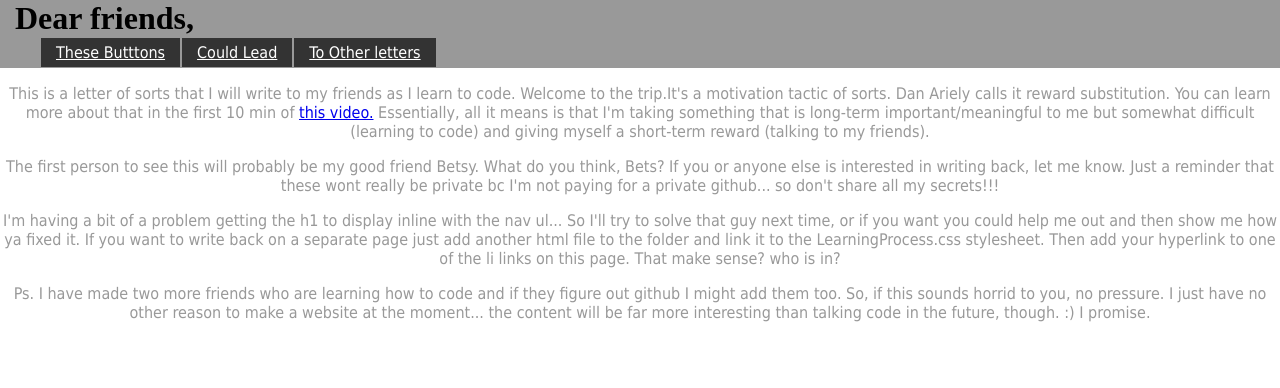
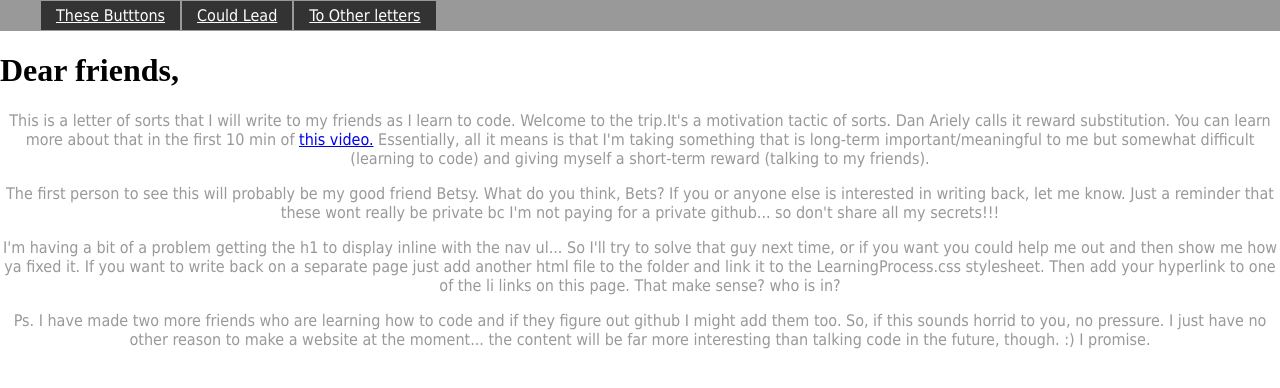
Before and after one commit to rachluebcke/TheLearningProcess, a plain HTML site: page Index.html in a window 1280 px wide. Drawn offline with Linux system fonts and the light colour scheme.

Commit message:
Moving <h1> and adding a title with the Italian flag

```diff
--- a/Index.html
+++ b/Index.html
@@ -2,14 +2,13 @@
 <html>
 <head>
 	<link rel="stylesheet" type="text/css" href="LearningProcess.css">
-
+	<title> The Learning Process </title>
+	<link rel="shortcut icon" href="Italy-256.png">
 </head>
 <body>
 
 	<header>
-	<h1>
-		Dear friends,
-	</h1>
+
 	<nav>
 		<ul>
 			<li><a href="#" target="_blank">These Butttons</a>
@@ -17,8 +16,11 @@
 			<li><a href="#">To Other letters</a>
 		</ul>
 	</nav>
+	</header>
 
-	</header>
+	<h1> <!-- Hey Rach! The <h1> tag can just be placed below the header in the html doc. I just moved it down a few lines :) ---Betsy -->
+		Dear friends,
+	</h1>
 		<p>
 		This is a letter of sorts that I will write to my friends as I learn to code. Welcome to the trip.It's a motivation tactic of sorts. Dan Ariely calls it reward substitution. You can learn more about that in the first 10 min of <a href="http://youtu.be/V1AsL8_cifk">this video.</a> Essentially, all it means is that I'm taking something that is long-term important/meaningful to me but somewhat difficult (learning to code) and giving myself a short-term reward (talking to my friends).
 
@@ -32,6 +34,10 @@
 		<p>
 		Ps. I have made two more friends who are learning how to code and if they figure out github I might add them too. So, if this sounds horrid to you, no pressure. I just have no other reason to make a website at the moment... the content will be far more interesting than talking code in the future, though. :) I promise.
 		</p>
+
+	<!-- To add more pages to your site, just save new .html files into your directory. For example, you are using index.html right now for your home page (good choice!), so for another page, just save and create a new html file as "page2.html" or something similar. Then, link in your pages with the <a href="/page2.html">Click Me for another page!</a> tag. As long as your actual files are pushed to your github, you should be good. You are welcome to take a look at my embenedict.github.io project to see how I linked my files. -->
+
+
 </body>
 
 
```
Also changed, not shown: Italy-256.png (added). Lines whose indentation alone changed are shown as unchanged.
